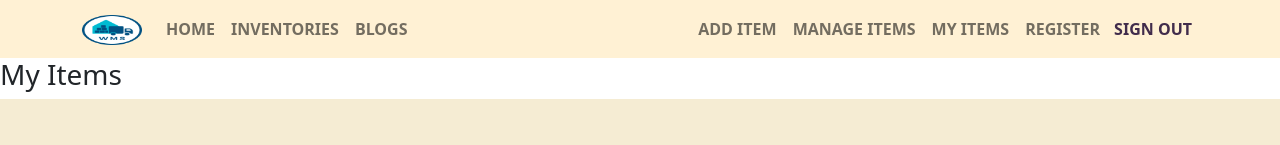
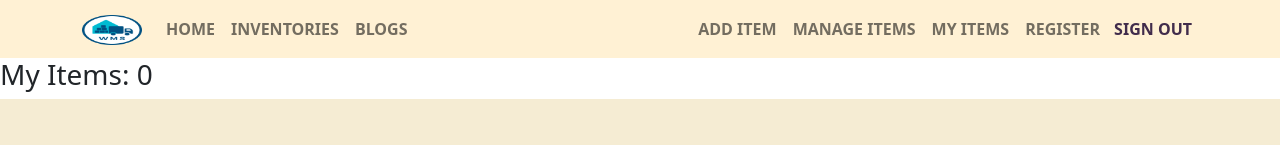
Before and after one commit to abdullahalmasudpersonal/Assignment-11, a React (Create React App) app: page /myitems in a window 1280 px wide. Shown: the top 145 px of the page. Built offline with nearby package versions, Linux system fonts and the light colour scheme; no server answers; sample sign-in values are in the browser's storage.

Commit message:
another update68.5

```diff
--- a/src/Pages/MyItems/MyItems.js
+++ b/src/Pages/MyItems/MyItems.js
@@ -1,9 +1,25 @@
-import React from 'react';
+import axios from 'axios';
+import React, { useEffect, useState } from 'react';
+import { useAuthState } from 'react-firebase-hooks/auth';
+import auth from '../../firebase.init';
 
 const MyItems = () => {
+    const [user] = useAuthState(auth);
+    const [orders, setOrders] = useState([]);
+    useEffect(() => {
+
+        const getOrders = async() =>{
+            const email = user.email;
+            const url = `http://localhost:5000/order?email=${email}`;
+            const {data} = await axios.get(url);
+            setOrders(data);
+        }
+        getOrders();
+
+    }, [user])
     return (
         <div>
-            <h3>My Items</h3>
+            <h3>My Items: {orders.length}</h3>
         </div>
     );
 };
```
